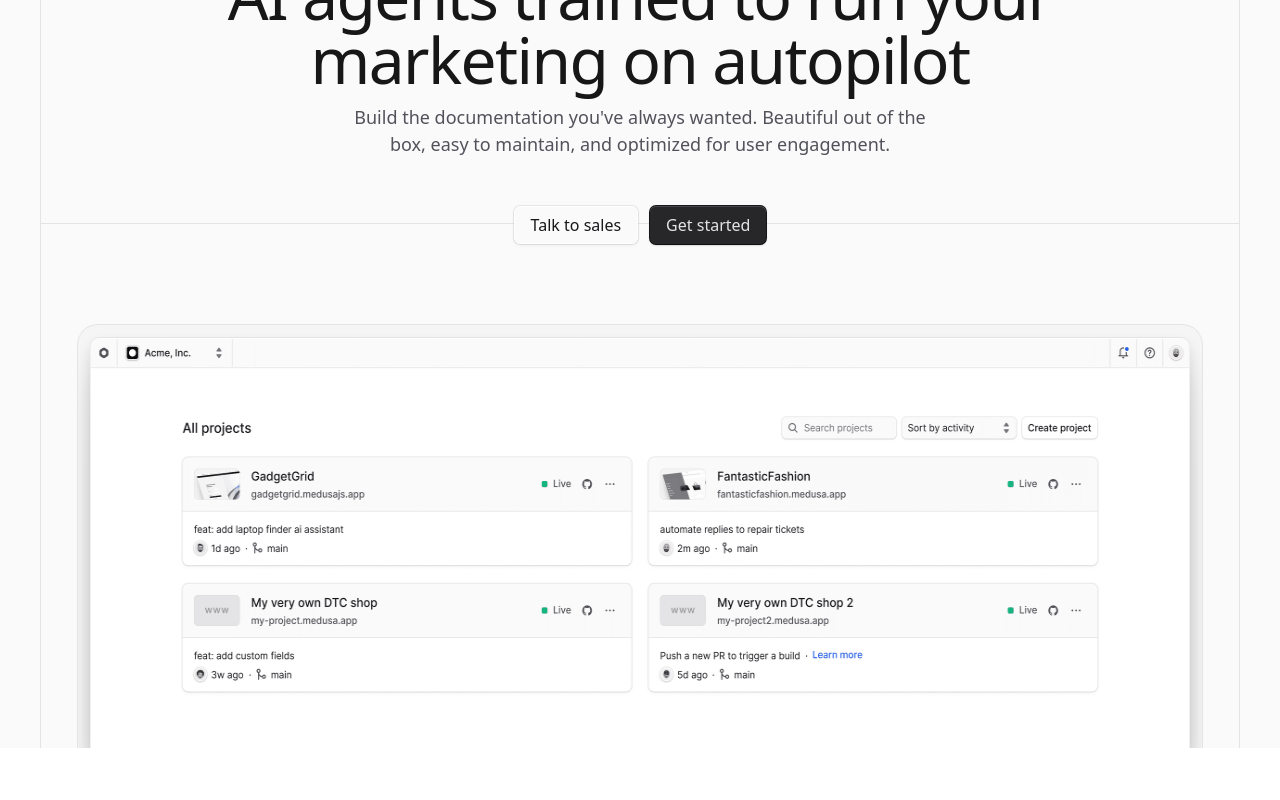
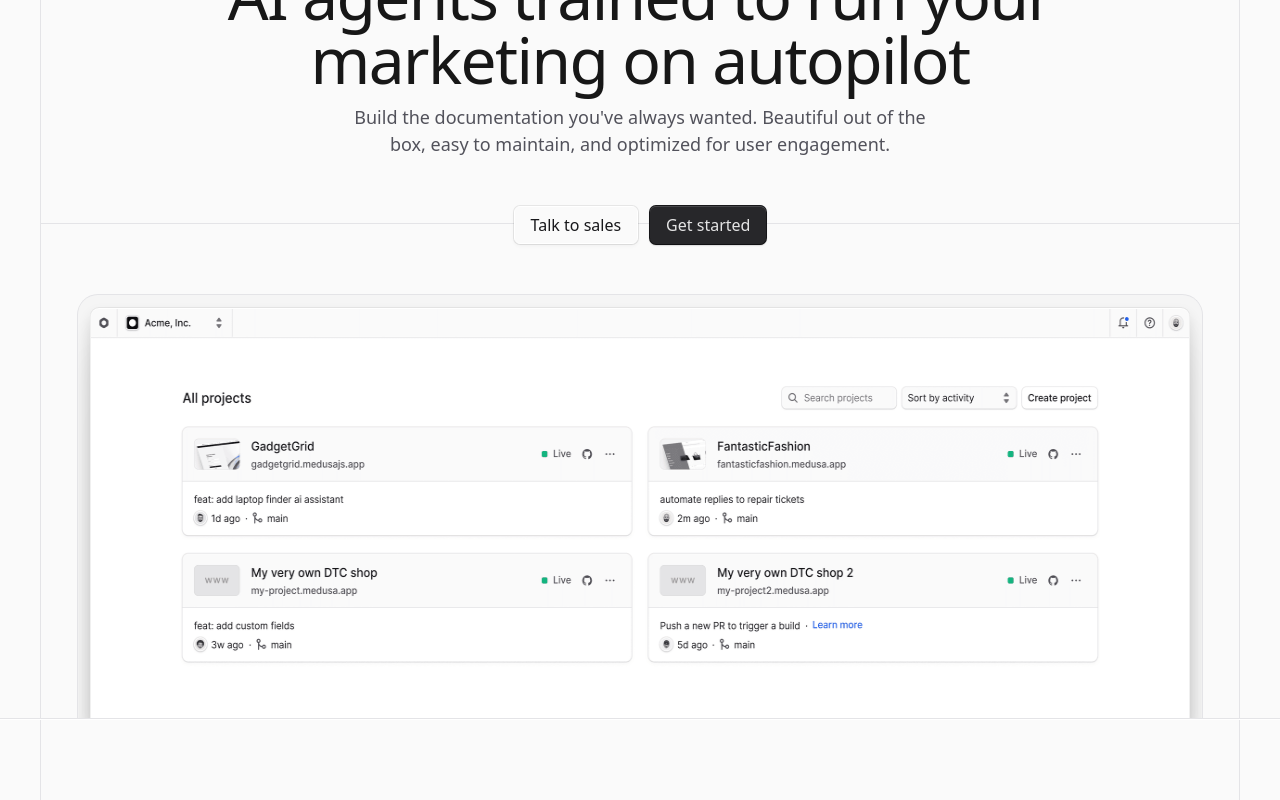
Before and after one commit to majilabs-org/marketer-landing, a Next.js app: page / in a window 1280 px wide. Shown: the part 228-1028 px from the top of the page. Before the commit the page ends 976 px from the top, so only its background shows below. Built offline with nearby package versions, Linux system fonts and the light colour scheme.

Commit message:
More changes

```diff
--- a/app/page.tsx
+++ b/app/page.tsx
@@ -99,7 +99,7 @@ export default function Home() {
         </div>
       </div>
 
-      <div className="pt-[80px] w-full flex-1 px-6 max-w-[1200px] mx-auto relative border-l border-r border-[#e4e4e7]">
+      <div className="pt-[50px] w-full flex-1 px-6 max-w-[1200px] mx-auto relative border-l border-r border-[#e4e4e7]">
         <div className="mx-auto w-min relative p-3 pb-0 rounded-t-[21px] overflow-hidden border border-b-0 bg-[#18181B]/2 border-[#e4e4e7]">
           <div className="flex justify-center pt-[1px] relative w-[1100px]">
             <div className="!absolute left-0 top-0 right-0 h-[calc(100%+10px)] rounded-t-[9px]">
@@ -123,6 +123,11 @@ export default function Home() {
           </div>
         </div>
       </div>
+
+      <div>
+        <div className="border-t border-[#e4e4e7] h-[2px] bg-white" />
+        <div className="pt-[80px] w-full flex-1 px-6 max-w-[1200px] mx-auto relative border-l border-r border-[#e4e4e7]"></div>
+      </div>
     </div>
   );
 }
```
